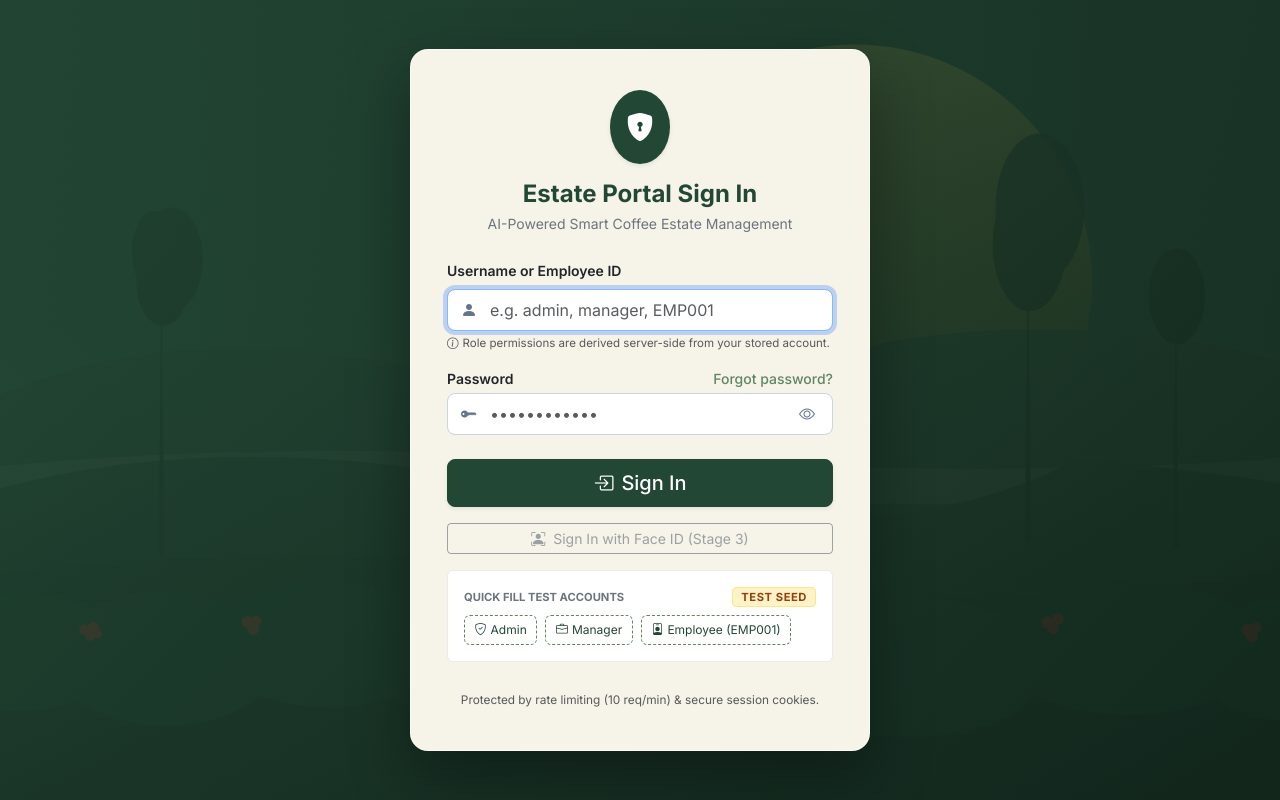
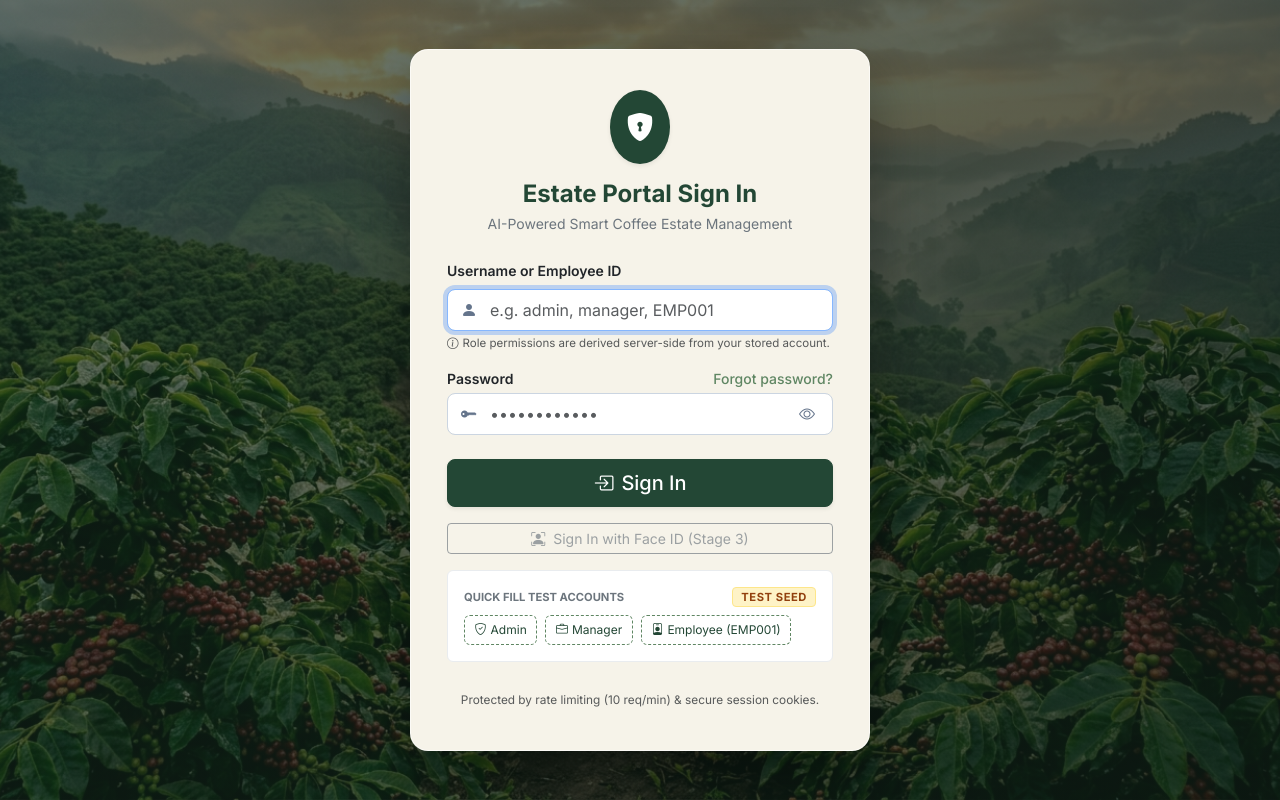
Before and after one commit to mithunyajaman/coffee-estate, a Flask app: page /login in a window 1280 px wide. Run offline with Flask 3, Linux system fonts and the light colour scheme.

Commit message:
feat: update home and login backgrounds to realistic coffee plantation with coffee berries

```diff
--- a/app/templates/forgot_password.html
+++ b/app/templates/forgot_password.html
@@ -3,7 +3,7 @@
 {% block title %}Reset Password{% endblock %}
 
 {% block auth_content %}
-<div class="d-flex align-items-center justify-content-center min-vh-100 p-3" style="background: linear-gradient(135deg, rgba(35, 71, 53, 0.9) 0%, rgba(18, 38, 28, 0.95) 100%), url('{{ url_for('static', filename='images/estate-background.svg') }}') center/cover no-repeat;">
+<div class="d-flex align-items-center justify-content-center min-vh-100 p-3" style="background: linear-gradient(135deg, rgba(20, 42, 30, 0.65) 0%, rgba(15, 30, 22, 0.80) 100%), url('{{ url_for('static', filename='images/coffee-estate-bg.jpg') }}') center/cover no-repeat;">
   <div class="card shadow-lg border-0 p-4" style="max-width: 440px; width: 100%; border-radius: 16px; background-color: #F6F3E9;">
     <div class="text-center mb-3">
       <div class="d-inline-flex p-3 rounded-circle bg-forest text-white mb-2">
--- a/app/templates/loading.html
+++ b/app/templates/loading.html
@@ -8,8 +8,8 @@
     min-height: 100vh;
     width: 100%;
     background:
-      linear-gradient(135deg, rgba(35, 71, 53, 0.88) 0%, rgba(18, 38, 28, 0.92) 100%),
-      url("{{ url_for('static', filename='images/estate-background.svg') }}") center/cover no-repeat;
+      linear-gradient(135deg, rgba(20, 42, 30, 0.62) 0%, rgba(15, 30, 22, 0.76) 100%),
+      url("{{ url_for('static', filename='images/coffee-estate-bg.jpg') }}") center/cover no-repeat;
     display: flex;
     align-items: center;
     justify-content: center;
--- a/app/templates/login.html
+++ b/app/templates/login.html
@@ -8,8 +8,8 @@
     min-height: 100vh;
     width: 100%;
     background:
-      linear-gradient(135deg, rgba(35, 71, 53, 0.85) 0%, rgba(18, 38, 28, 0.90) 100%),
-      url("{{ url_for('static', filename='images/estate-background.svg') }}") center/cover no-repeat;
+      linear-gradient(135deg, rgba(20, 42, 30, 0.60) 0%, rgba(15, 30, 22, 0.75) 100%),
+      url("{{ url_for('static', filename='images/coffee-estate-bg.jpg') }}") center/cover no-repeat;
     display: flex;
     align-items: center;
     justify-content: center;
```
Also changed, not shown: app/static/images/coffee-estate-bg.jpg (added).
